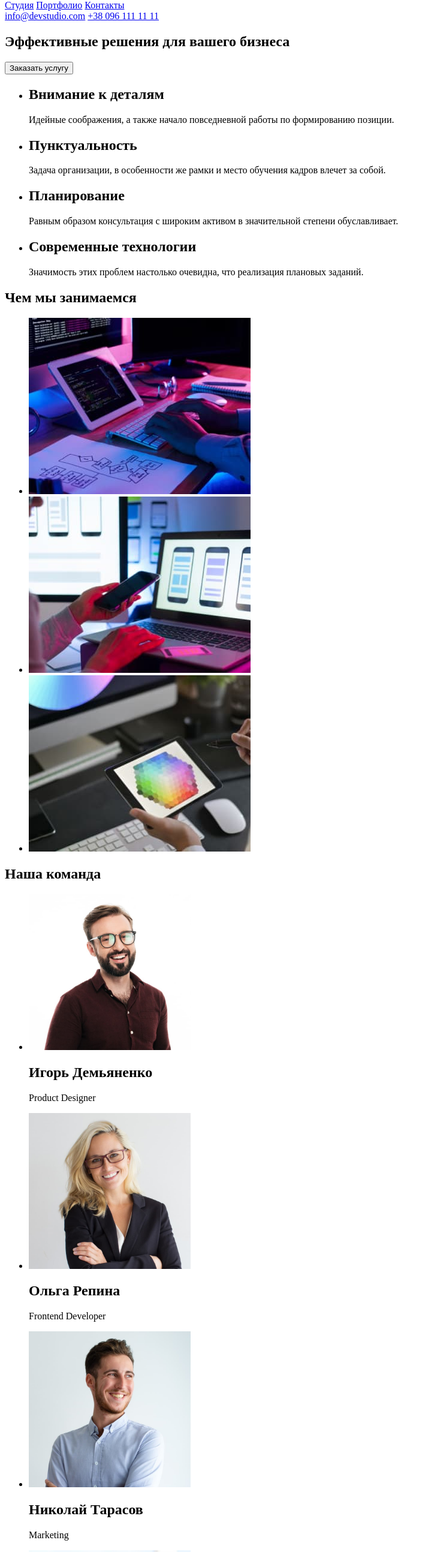
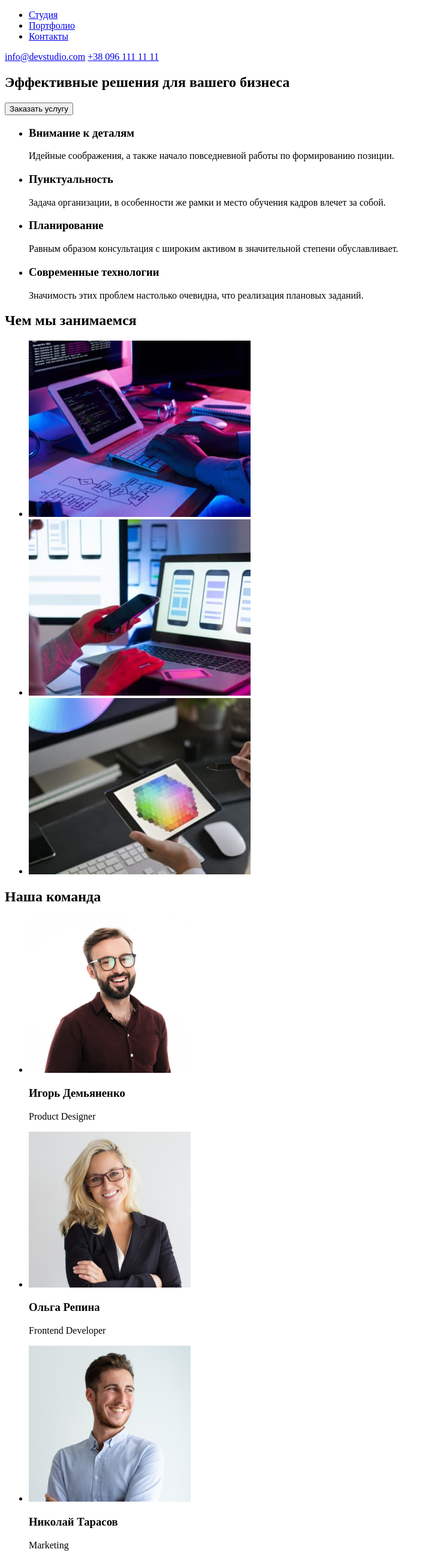
Before and after one commit to ProtsyukPrits/goit-markup-hw-01, a plain HTML site: page index.html in a window 1280 px wide. Shown: the part 26-2614 px from the top of the page at 60% size, without its empty margins (0-719 px from the left). Drawn offline with Linux system fonts and the light colour scheme.

Commit message:
update-hw-1

```diff
--- a/index.html
+++ b/index.html
@@ -12,9 +12,11 @@
   <header>
     <a href="index.html"><span>Web</span><span>Studio</span></a>
     <nav>
-      <a href="index.html">Студия</a>
-      <a href="/">Портфолио</a>
-      <a href="/">Контакты</a>
+      <ul>
+        <li><a href="index.html">Студия</a></li>
+        <li><a href="/">Портфолио</a></li>
+        <li><a href="/">Контакты</a></li>
+      </ul>
     </nav>
     <a href="mailto:info@devstudio.com">info@devstudio.com</a>
     <a href="tel:+380961111111">+38 096 111 11 11</a>
@@ -31,28 +33,28 @@
 <section>
   <ul>
     <li>
-      <h2>Внимание к деталям</h2>
+      <h3>Внимание к деталям</h3>
       <p>Идейные соображения, а также начало
       повседневной работы по формированию
       позиции.</p>
     </li>
     <li>
-      <h2>Пунктуальность</h2>
+      <h3>Пунктуальность</h3>
       <p>Задача организации, в особенности же
       рамки и место обучения кадров влечет за
       собой.</p>
     </li>
     <li>
-      <h2>Планирование</h2>
+      <h3>Планирование</h3>
       <p>Равным образом консультация с широким
       активом в значительной степени
       обуславливает.</p>
     </li>
     <li>
-      <h2>Современные технологии</h2>
-      <p>Значимость этих проблем настолько
+      <h3>Современные технологии</h3>
+      <p3>Значимость этих проблем настолько
       очевидна, что реализация плановых
-      заданий.</p>
+      заданий.</p3>
     </li>
   </ul>
 </section>
@@ -61,9 +63,9 @@
 <section>
   <h2>Чем мы занимаемся</h2>
   <ul>
-    <li><img src="images/img1.jpg" alt="Руки набирают код" width="370"></li>
-    <li><img src="images/img2.jpg" alt="Держит в руке телефон и работает за ноутбуком" width="370"></li>
-    <li><img src="images/img3.jpg" alt="Выберает на планшете цветовую палитру" width="370"></li>
+    <li><img src="images/img-1.jpg" alt="Руки набирают код" width="370"></li>
+    <li><img src="images/img-2.jpg" alt="Держит в руке телефон и работает за ноутбуком" width="370"></li>
+    <li><img src="images/img-3.jpg" alt="Выберает на планшете цветовую палитру" width="370"></li>
   </ul>
 </section>
 
@@ -73,22 +75,22 @@
 <ul>
   <li>
     <img src="images/igor.jpg" alt="Игорь Демьяненко" width="270" >
-    <h2>Игорь Демьяненко</h2>
+    <h3>Игорь Демьяненко</h3>
     <p>Product Designer</p>
   </li>
   <li>
     <img src="images/olga.jpg" alt="Ольга Репина" width="270">
-    <h2>Ольга Репина</h2>
+    <h3>Ольга Репина</h3>
     <p>Frontend Developer</p>
   </li>
   <li>
     <img src="images/nikolay.jpg" alt="Николай Тарасов" width="270">
-    <h2>Николай Тарасов</h2>
+    <h3>Николай Тарасов</h3>
     <p>Marketing</p>
   </li>
   <li>
     <img src="images/mikhail.jpg" alt="Михаил Ермаков" width="270">
-    <h2>Михаил Ермаков</h2>
+    <h3>Михаил Ермаков</h3>
     <p>UI Designer</p>
   </li>
 </ul>
@@ -99,10 +101,9 @@
 <a href="/"><span>Web</span><span>Studio</span></a>
 <address>г. Киев, пр-т Леси Украинки, 26</address>
 <address>
-<span>info@example.com</span>
-<span>+38 099 111 11 11</span>
+<a href="mailto:info@example.com">info@example.com</a>
+<a href="tel:+380991111111">+38 099 111 11 11</a>
 </address>
-
   </footer>
 </body>
 </html>
```
Also changed, not shown: images/img-1.jpg (renamed from images/img1.jpg), images/img-2.jpg (renamed from images/img2.jpg), images/img-3.jpg (renamed from images/img3.jpg).
